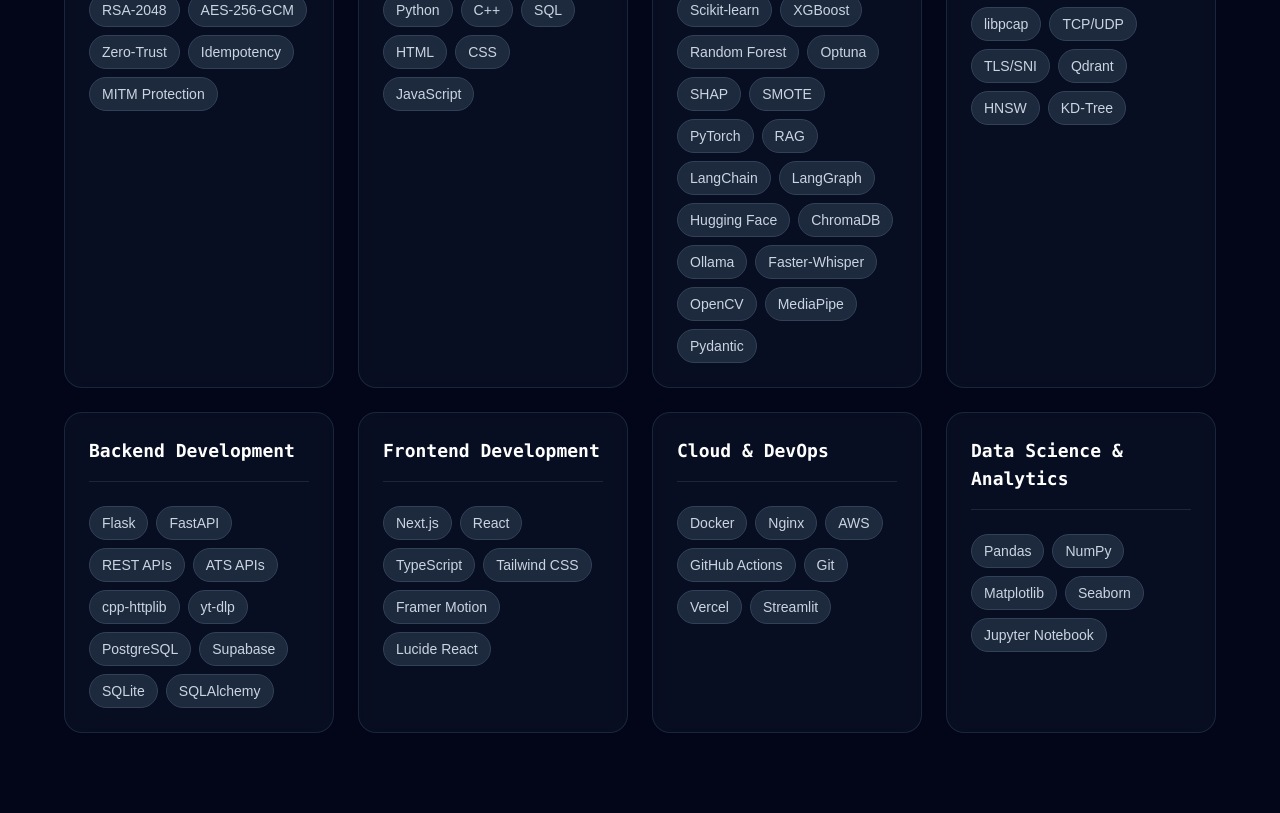
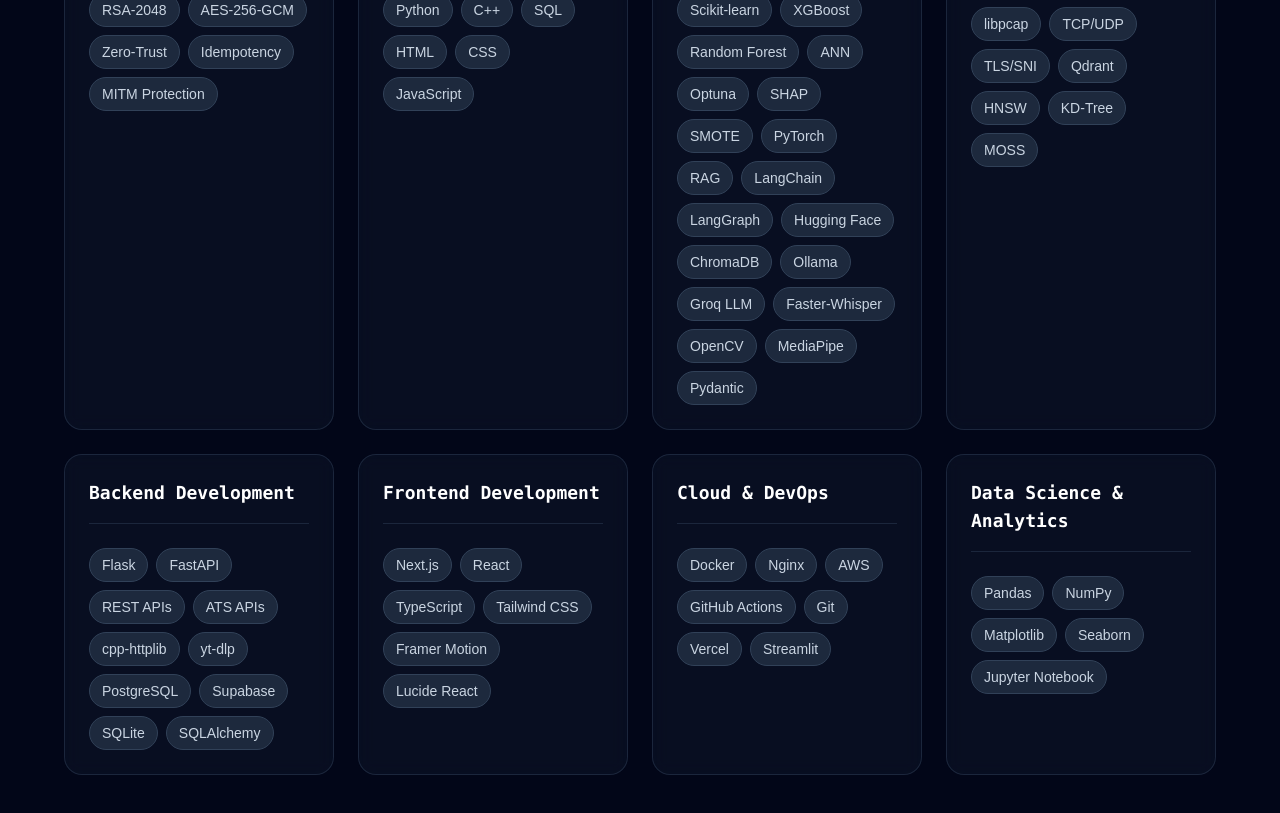
Before and after one commit to Shashank17singh/shashank17singh.github.io, a Next.js app in the folder next_portfolio/: page / in a window 1280 px wide. Shown: the part 1920-2733 px from the top of the page. Built offline with nearby package versions, Linux system fonts and the light colour scheme.

Commit message:
update technical skills with ANN, Groq LLM, and MOSS

```diff
--- a/next_portfolio/src/components/Skills.tsx
+++ b/next_portfolio/src/components/Skills.tsx
@@ -5,8 +5,8 @@
 const skills = [
   { category: "Cryptography & Security", items: ["RSA-2048", "AES-256-GCM", "Zero-Trust", "Idempotency", "MITM Protection"] },
   { category: "Programming Languages", items: ["Python", "C++", "SQL", "HTML", "CSS", "JavaScript"] },
-  { category: "AI & Machine Learning", items: ["Scikit-learn", "XGBoost", "Random Forest", "Optuna", "SHAP", "SMOTE", "PyTorch", "RAG", "LangChain", "LangGraph", "Hugging Face", "ChromaDB", "Ollama", "Faster-Whisper", "OpenCV", "MediaPipe", "Pydantic"] },
-  { category: "Systems Engineering", items: ["C++17", "Multithreading", "libpcap", "TCP/UDP", "TLS/SNI", "Qdrant", "HNSW", "KD-Tree"] },
+  { category: "AI & Machine Learning", items: ["Scikit-learn", "XGBoost", "Random Forest", "ANN", "Optuna", "SHAP", "SMOTE", "PyTorch", "RAG", "LangChain", "LangGraph", "Hugging Face", "ChromaDB", "Ollama", "Groq LLM", "Faster-Whisper", "OpenCV", "MediaPipe", "Pydantic"] },
+  { category: "Systems Engineering", items: ["C++17", "Multithreading", "libpcap", "TCP/UDP", "TLS/SNI", "Qdrant", "HNSW", "KD-Tree", "MOSS"] },
   { category: "Backend Development", items: ["Flask", "FastAPI", "REST APIs", "ATS APIs", "cpp-httplib", "yt-dlp", "PostgreSQL", "Supabase", "SQLite", "SQLAlchemy"] },
   { category: "Frontend Development", items: ["Next.js", "React", "TypeScript", "Tailwind CSS", "Framer Motion", "Lucide React"] },
   { category: "Cloud & DevOps", items: ["Docker", "Nginx", "AWS", "GitHub Actions", "Git", "Vercel", "Streamlit"] },
```
